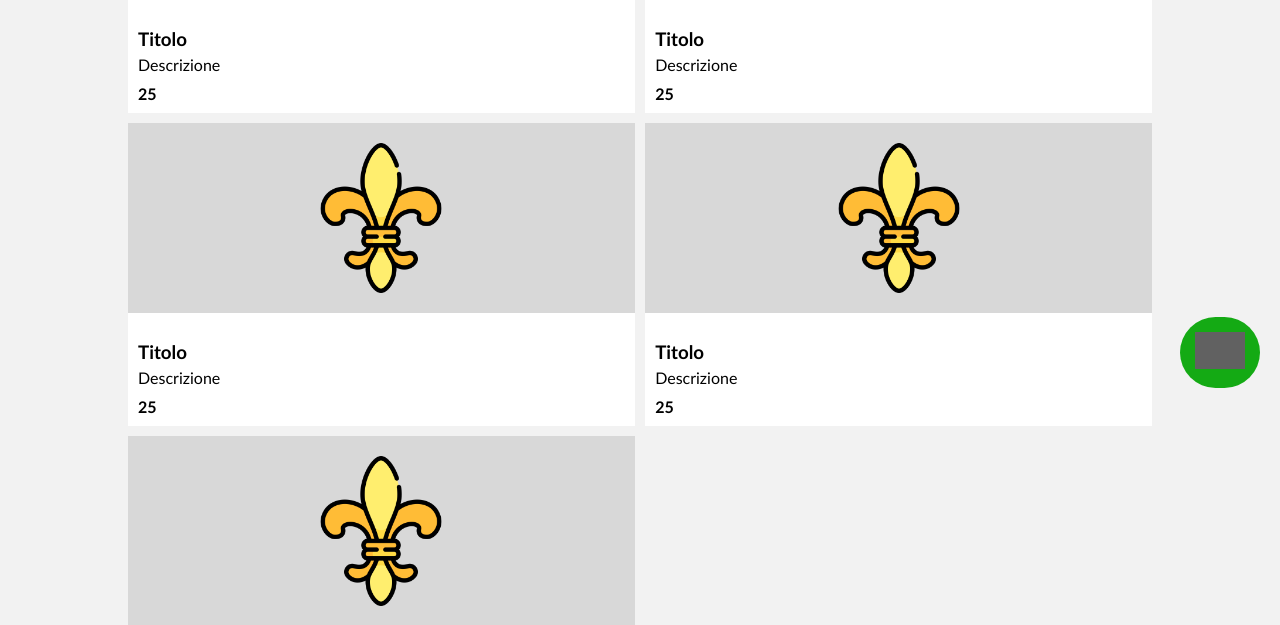
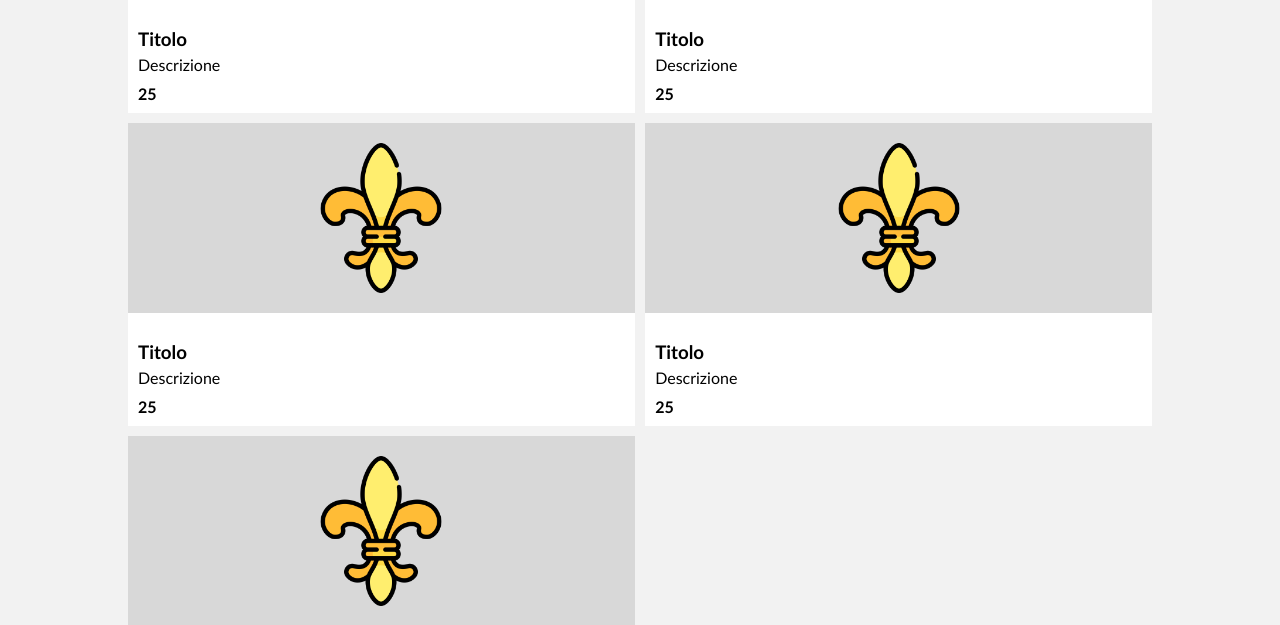
Before and after one commit to ThomasCapelli/TW-Project, a PHP site: page /html/product.html in a window 1280 px wide. Shown: the part 392-1017 px from the top of the page. Run offline with PHP 8.4, Linux system fonts and the light colour scheme; grey boxes are pictures that could not be loaded.

Commit message:
cart button now appears when scrolling down

```diff
--- a/css/style.css
+++ b/css/style.css
@@ -427,13 +427,10 @@ main section:first-of-type div:not(:first-of-type){
   margin-top: 10px;
 }
 #cartbutton {
+  display: none;
   position: fixed;
   bottom: 20px;
   right: 20px;
-  z-index: 99;
-  font-size: 18px;
-  border: none;
-  outline: none;
   background-color: rgb(20, 170, 20);
   cursor: pointer;
   padding: 15px;
--- a/js/dark-mode.js
+++ b/js/dark-mode.js
@@ -1,15 +1,12 @@
 function bind() {
     $("div.removable").click(function(){
+        $("div.removable").empty();
         if($("body").hasClass("light_mode")){
             $("body").addClass("dark_mode").removeClass("light_mode");
-            $("div.removable img").remove();
-            $("div.removable p").remove();
             $("div.removable").append('<img src="../Icons/candela_spenta.png" alt="Dark mode logo"/><p>dark mode</p>');
         }
         else{
             $("body").addClass("light_mode").removeClass("dark_mode");
-            $("div.removable img").remove();
-            $("div.removable p").remove();
             $("div.removable").append('<img src="../Icons/candela_accesa_colored.png" alt="Light Mode logo"/><p>light mode</p>');
         }
     });
--- a/js/sticky-nav.js
+++ b/js/sticky-nav.js
@@ -14,9 +14,12 @@ $(document).ready(function(){
         if (window.pageYOffset >= sticky) {
             navbar.classList.add("sticky")
             $("main").addClass("content");
+            $("#cartbutton").css("display", "initial");
+            console.log($("#cartbutton"));
         } else {
             navbar.classList.remove("sticky");
             $("main").removeClass("content");
+            $("#cartbutton").css("display", "none");
         }
     }
 });
```
